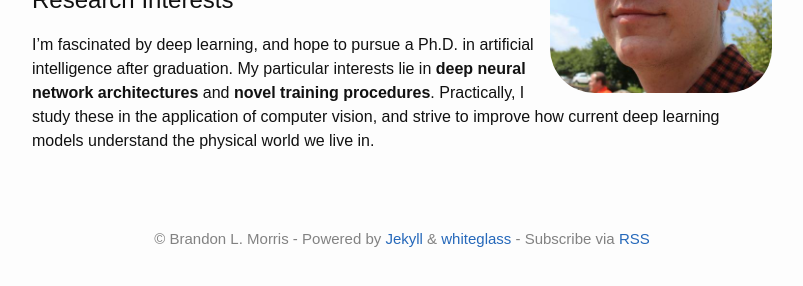
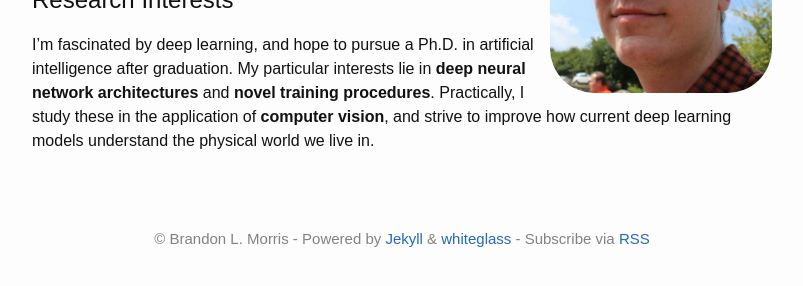
Before and after one commit to BrandonLMorris/brandonlmorris.github.io, a Jekyll site: the page built from myhome.md, in a window 1280 px wide. Shown: the part 278-564 px from the top of the page, without its empty margins (238-1041 px from the left). Built offline with Jekyll 4.4.1, drawn with Linux system fonts in a browser that asks for light colours; the list of posts is cut into pages by our own code.

Commit message:
Minor change to research interests par

```diff
--- a/myhome.md
+++ b/myhome.md
@@ -19,8 +19,8 @@ engineering, and I expect to graduate in May of 2018.
 I'm fascinated by deep learning, and hope to pursue a Ph.D. in artificial
 intelligence after graduation. My particular interests lie in **deep neural
 network architectures** and **novel training procedures**. Practically, I study
-these in the application of computer vision, and strive to improve how current
-deep learning models understand the physical world we live in.
+these in the application of __computer vision__, and strive to improve how
+current deep learning models understand the physical world we live in.
 
 [ae]: https://blog.openai.com/adversarial-example-research/
 [nguyen]: http://anhnguyen.me/
```
